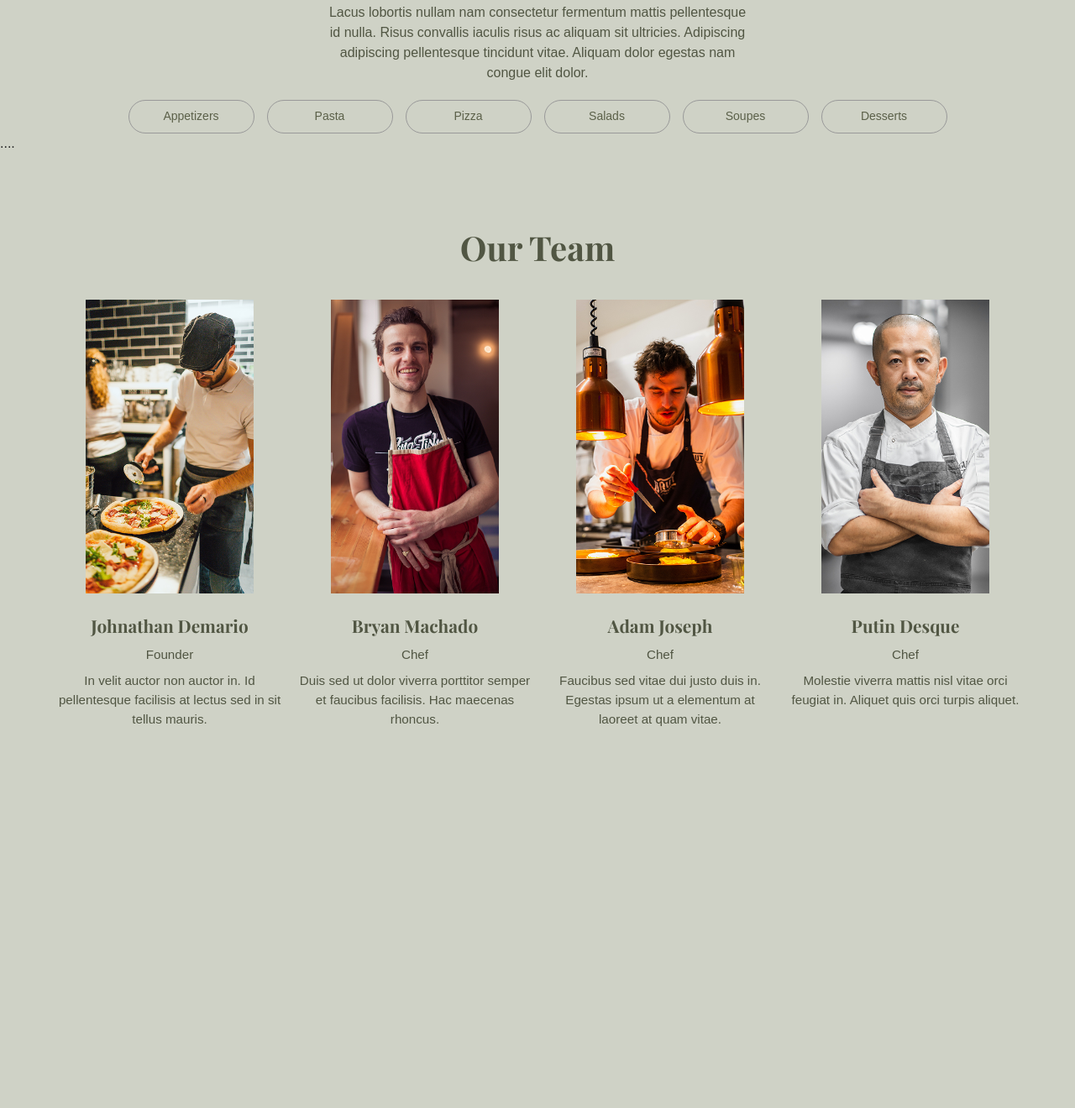
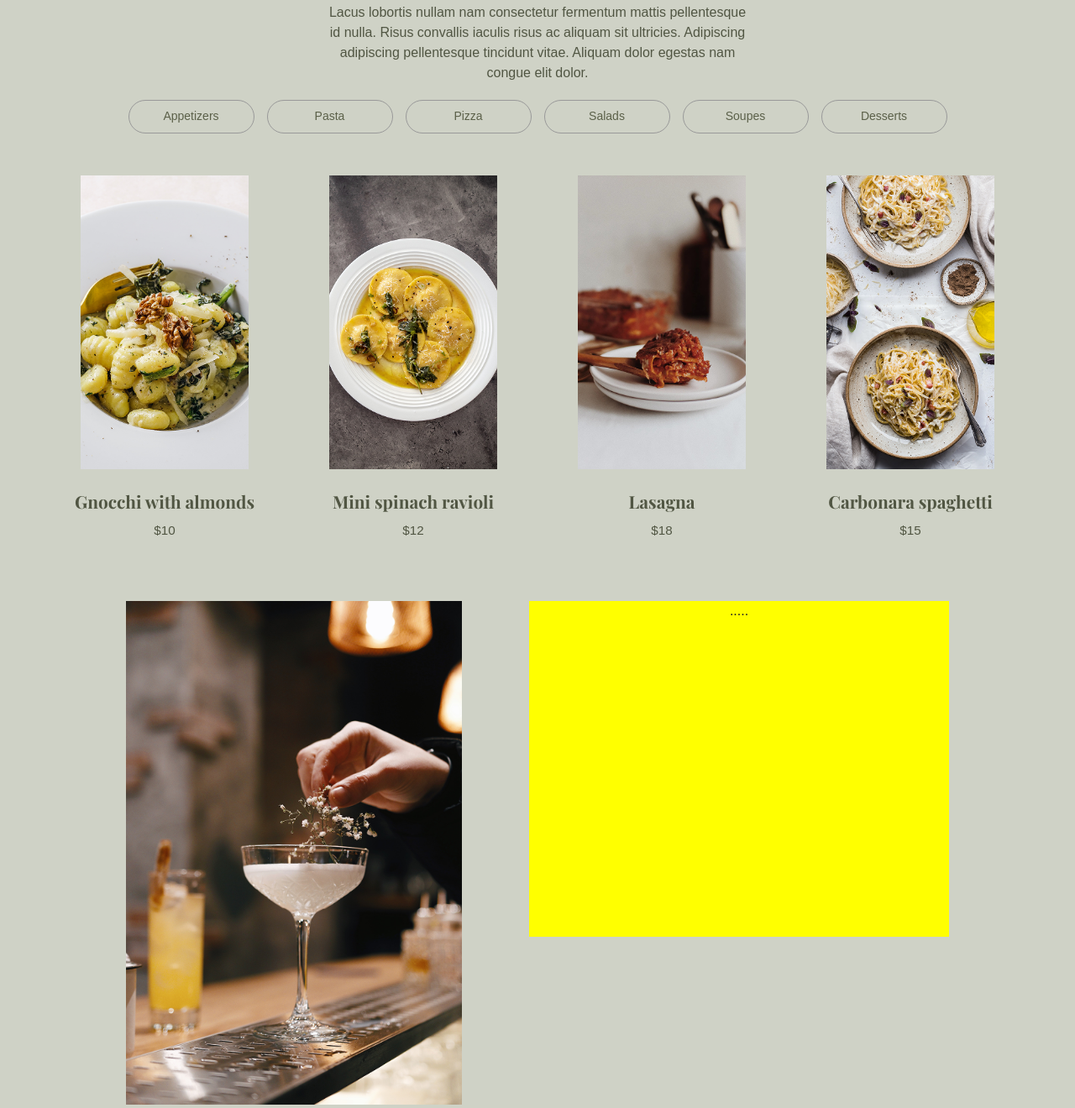
Before and after one commit to LucasCordeiroSERAFIM/FE_Impacta, a plain HTML site: page index.html in a window 1280 px wide. Shown: the part 1720-3040 px from the top of the page at 84% size. Before the commit the page ends 2628 px from the top, so only its background shows below. Drawn offline with Linux system fonts and the light colour scheme.

Commit message:
área de drinks e Nosso time

```diff
--- a/index.html
+++ b/index.html
@@ -40,7 +40,7 @@
                  <div class="slider" id="slider3"></div>
             </div>
         </section>
-         <section class="food_menu">
+        <section class="food_menu">
             <div class="container-food_menu">
                 <h1>Menu</h1>
                 <p class="text-menu">Lacus lobortis nullam nam consectetur fermentum mattis pellentesque id nulla. Risus convallis iaculis risus ac aliquam sit ultricies. Adipiscing adipiscing pellentesque tincidunt vitae. Aliquam dolor egestas nam congue elit dolor.</p>
@@ -66,12 +66,40 @@
                 </div>
             </div>
             <div class="menu-opions-slid">
-                ....
+                 <div class="row">
+                    <div class="col">
+                        <img src="images/Gnocchi.png" alt="food item 1">
+                        <h2>Gnocchi with almonds</h2>
+                        <p>$10</p>
+                    </div>
+                    <div class="col">
+                        <img src="images/Mini.png" alt="food item 2">
+                        <h2>Mini spinach  ravioli</h2>
+                        <p>$12</p>
+                    </div>
+                    <div class="col">
+                        <img src="images/Lasagna.png" alt="food item 3">
+                        <h2>Lasagna</h2>
+                        <p>$18</p>
+                    </div>
+                    <div class="col">
+                            <img src="images/Carbonara.png" alt="food item 4">
+                            <h2>Carbonara spaghetti</h2>
+                            <p>$15</p>
+                    </div>
+                </div>
             </div>
          </section>
+        <section class="drinks">
+            <div class="drinks_slid">
+            </div>
+            <div class="drinks_items">.....</div>
+        </section>
          <section class="ourteam">
-             <h1>Our Team</h1>
             <div class="container-ourteam">
+                 <div class="ourteam-title">
+                <h1>Our Team</h1>
+                <div>In velit auctor non auctor in. Id pellentesque facilisis at lectus sed in sit tellus mauris.</div>
                 <div class="row">
                     <div class="col">
                         <img src="images/team_member1.png" alt="Team member 1">
@@ -99,5 +127,9 @@
                     </div>
                 </div>
         </section>
+        <div class="footer">
+            ...
+        </div>
+    </body>
 </html>
 <!-- quando nao existe semantica (significado) utilizar div-->
--- a/style/style.css
+++ b/style/style.css
@@ -2,7 +2,7 @@
     --color-bg: #f7f7f7;
     --color-text: #222;
     --color-primary: #515643;
-    --color-secondary: #CFD2C6;
+    --color-secondary: #cfd2c6;
     --color-heading: #5b6049;
 }
 
@@ -13,18 +13,18 @@
 }
 
 @font-face {
-    font-family: 'Paper';
-    src: url('../fonts/pepper-sauce.ttf') format('truetype');
+    font-family: "Paper";
+    src: url("../fonts/pepper-sauce.ttf") format("truetype");
 }
 
 @font-face {
-    font-family: 'Lavishly Yours';
-    src: url('../fonts/LavishlyYours-Regular.ttf') format('truetype');
+    font-family: "Lavishly Yours";
+    src: url("../fonts/LavishlyYours-Regular.ttf") format("truetype");
 }
 
 @font-face {
-    font-family: 'Playfair Display';
-    src: url('../fonts/PlayfairDisplayfont_wght.ttf') format('truetype');
+    font-family: "Playfair Display";
+    src: url("../fonts/PlayfairDisplayfont_wght.ttf") format("truetype");
 }
 
 body {
@@ -72,11 +72,11 @@ ul {
 .logo {
     font-size: 1.5rem;
     font-weight: 700;
-    font-family: 'Paper';
+    font-family: "Paper";
 }
 
 header {
-    background-image: url('../images/banner.jpg');
+    background-image: url("../images/banner.jpg");
     background-size: cover;
     background-position: center;
     padding: 2rem;
@@ -91,7 +91,7 @@ header h1 {
     margin-left: 4rem;
     font-size: 4.2rem;
     font-weight: 800;
-    font-family: 'Playfair Display', serif;
+    font-family: "Playfair Display", serif;
     line-height: 1.1;
     letter-spacing: -2px;
     color: var(--color-heading);
@@ -105,7 +105,7 @@ header h1 {
     margin-left: 4rem;
     padding: 0 4rem;
     margin-top: 50px;
-    font-family: 'Playfair Display', serif;
+    font-family: "Playfair Display", serif;
 }
 
 .content-title {
@@ -148,7 +148,7 @@ header h1 {
     height: 400px;
     display: flex;
     justify-content: center;
-    background-image: url('../images/1.png');
+    background-image: url("../images/1.png");
     background-size: cover;
     background-position: center;
 }
@@ -159,7 +159,7 @@ header h1 {
     display: flex;
     justify-content: center;
     align-items: center;
-    background-image: url('../images/2.png');
+    background-image: url("../images/2.png");
     background-size: cover;
     background-position: center;
 }
@@ -170,7 +170,7 @@ header h1 {
     display: flex;
     justify-content: center;
     align-items: center;
-    background-image: url('../images/3.png');
+    background-image: url("../images/3.png");
     background-size: cover;
     background-position: center;
 }
@@ -194,7 +194,7 @@ header h1 {
     word-wrap: break-word;
 }
 
-/* Menu Options */
+
 .menu-options {
     display: flex;
     gap: 15px;
@@ -218,7 +218,9 @@ header h1 {
     cursor: pointer;
     transition: all 0.3s ease;
 }
-
+.menu-opions-slid {
+    margin-top: 50px;
+}
 .menu-option:hover {
     background-color: rgb(138, 139, 134);
 }
@@ -238,7 +240,7 @@ header h1 {
 .ourteam h1 {
     text-align: center;
     color: var(--color-primary);
-    font-family: 'Playfair Display', serif;
+    font-family: "Playfair Display", serif;
     margin-bottom: 2rem;
     font-size: 2.5rem;
 }
@@ -267,7 +269,7 @@ header h1 {
 
 .col h2 {
     color: var(--color-primary);
-    font-family: 'Playfair Display', serif;
+    font-family: "Playfair Display", serif;
     margin-bottom: 0.5rem;
     font-size: 1.3rem;
 }
@@ -278,7 +280,34 @@ header h1 {
     line-height: 1.5;
     margin-bottom: 0.5rem;
 }
+.drinks{
+    display: flex;
+    flex-direction: row;
+    gap: 5rem;
+    justify-content: center;
+    padding: 4rem 4rem;
+}
+.drinks_slid{
+   background-image: url("../images/drinks.png");
+   background-size: cover;
+   width: 400px;
+   height: 600px;
+}
+.drinks_items{
+    background-color: yellow;
+    text-align: center;
+    width: 500px;
+    height: 400px;
+}
 
+.footer{
+    background-color: var(--color-primary);
+    color: var(--color-secondary);
+    padding: 0;
+    margin: 0;
+    text-align: center;
+    font-size: 0.9rem;
+}
 /* Responsividade */
 @media (max-width: 768px) {
     .nav {
@@ -292,7 +321,9 @@ header h1 {
     .menu:first-of-type li:not(:first-child) {
         display: none;
     }
-
+    .menu-opions-slid {
+        margin-top: 25px;
+    }
     header {
         min-height: 500px;
         padding: 1rem;
@@ -333,18 +364,6 @@ header h1 {
         max-width: 100%;
         margin-right: 0;
         margin-top: 0;
-    }
-
-    /* Slider */
-    .container-slider {
-        flex-direction: column;
-        gap: 15px;
-        margin-top: 20px;
-        padding: 0 1rem;
-    }
-
-    #slider1, #slider2, #slider3 {
-        height: 250px;
     }
 
     /* Menu options */
@@ -394,7 +413,6 @@ header h1 {
     .col p {
         font-size: 0.85rem;
     }
-}
 
     @media (max-width: 1024px) {
         header {
@@ -412,3 +430,4 @@ header h1 {
             padding: 0 2rem;
         }
     }
+}
```
Also changed, not shown: images/Carbonara.png (added), images/Gnocchi.png (added), images/Lasagna.png (added), images/Mini.png (added), images/drinks.png (added). Lines whose indentation alone changed are shown as unchanged.
